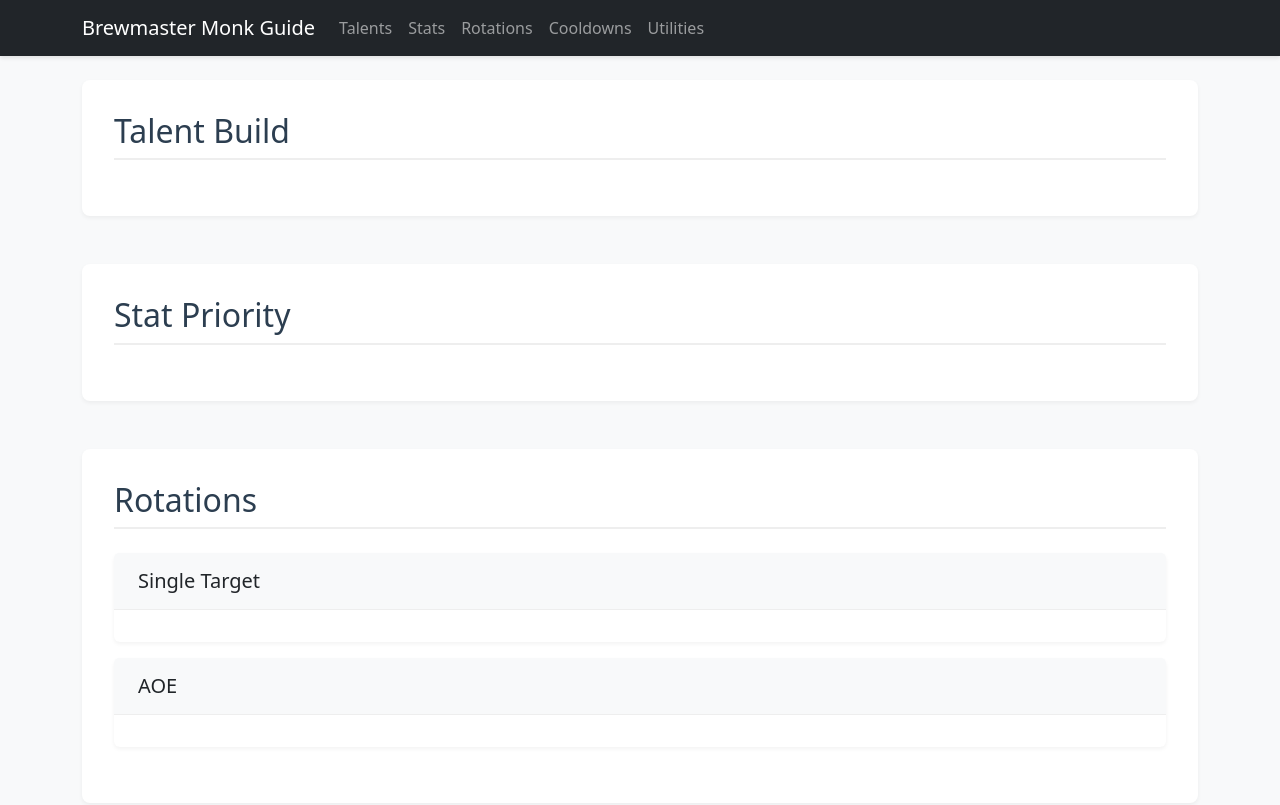
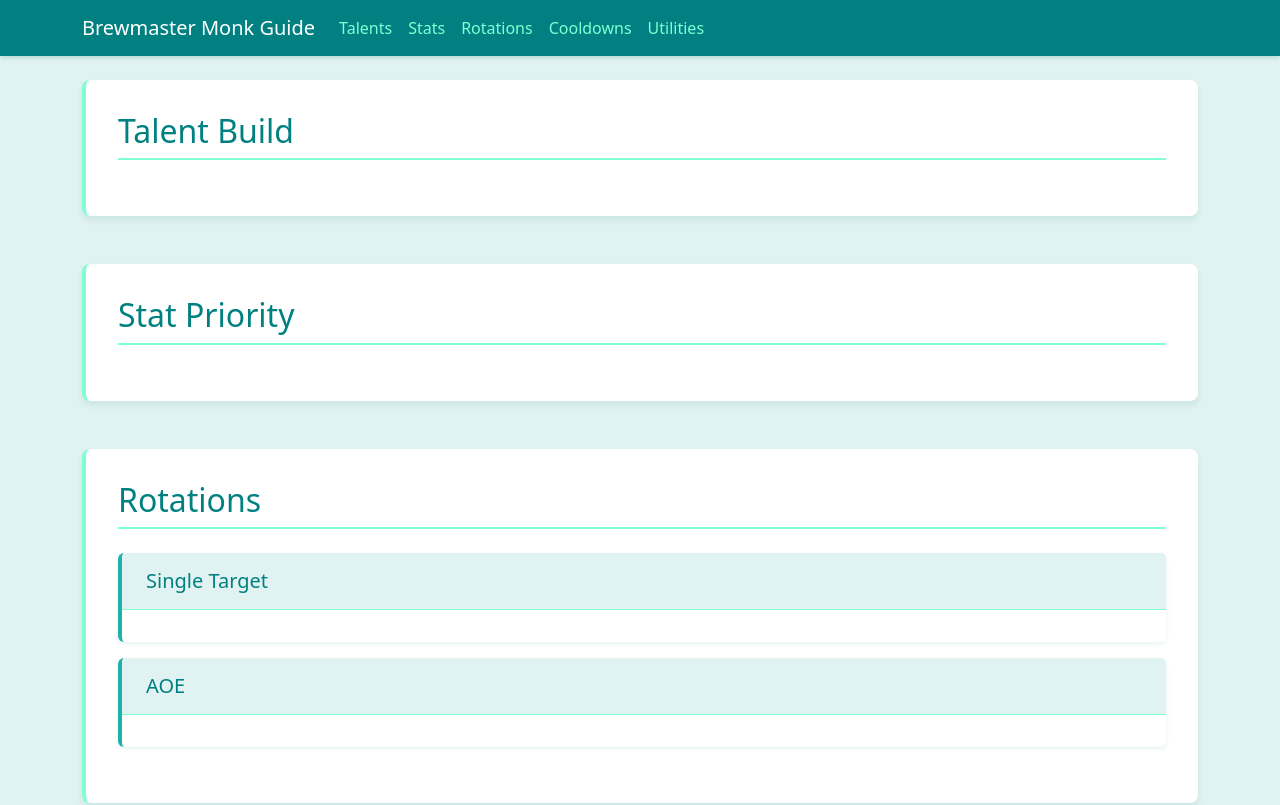
Before and after one commit to Caffeine-Gallery/brewwarfare-monk-mastery-01930cab8280, a website built with Vite: page frontend/index.html in a window 1280 px wide. Shown: the top 805 px of the page. Built offline with nearby package versions, Linux system fonts and the light colour scheme; what @dfinity/agent would draw is missing.

Commit message:
01930cb1-477a-7000-87d8-90400e8e43b0

```diff
--- a/frontend/index.css
+++ b/frontend/index.css
@@ -1,29 +1,47 @@
+:root {
+    --primary-teal: #008080;
+    --light-teal: #E0F2F1;
+    --aquamarine: #7FFFD4;
+    --dark-teal: #004D4D;
+    --medium-teal: #20B2AA;
+}
+
 body {
-    background-color: #f8f9fa;
-    color: #333;
+    background-color: var(--light-teal);
+    color: var(--dark-teal);
 }
 
 .navbar {
-    box-shadow: 0 2px 4px rgba(0,0,0,0.1);
+    background-color: var(--primary-teal);
+    box-shadow: 0 2px 4px rgba(0,128,128,0.2);
+}
+
+.navbar-dark .navbar-nav .nav-link {
+    color: var(--aquamarine);
+}
+
+.navbar-dark .navbar-nav .nav-link:hover {
+    color: white;
 }
 
 section {
     background-color: white;
     border-radius: 8px;
     padding: 2rem;
-    box-shadow: 0 2px 4px rgba(0,0,0,0.05);
+    box-shadow: 0 4px 6px rgba(0,128,128,0.1);
     margin-bottom: 2rem;
+    border-left: 4px solid var(--aquamarine);
 }
 
 h2 {
-    color: #2c3e50;
+    color: var(--primary-teal);
     margin-bottom: 1.5rem;
     padding-bottom: 0.5rem;
-    border-bottom: 2px solid #eee;
+    border-bottom: 2px solid var(--aquamarine);
 }
 
 h4 {
-    color: #2c3e50;
+    color: var(--primary-teal);
     font-weight: 600;
     margin-top: 1.5rem;
     margin-bottom: 1rem;
@@ -40,25 +58,33 @@ h4 {
 
 .content-section li {
     margin-bottom: 0.8rem;
+    color: var(--dark-teal);
 }
 
 .content-section p {
     margin-bottom: 0.8rem;
+    color: var(--dark-teal);
 }
 
 .card {
     border: none;
-    box-shadow: 0 2px 4px rgba(0,0,0,0.05);
+    box-shadow: 0 2px 4px rgba(0,128,128,0.1);
     margin-bottom: 1.5rem;
+    border-left: 4px solid var(--medium-teal);
 }
 
 .card-header {
-    background-color: #f8f9fa;
-    border-bottom: 1px solid #eee;
+    background-color: var(--light-teal);
+    border-bottom: 1px solid var(--aquamarine);
     padding: 1rem 1.5rem;
 }
 
+.card-header h3 {
+    color: var(--primary-teal);
+}
+
 .spinner-border {
+    color: var(--primary-teal);
     width: 3rem;
     height: 3rem;
 }
@@ -76,3 +102,21 @@ h4 {
         font-size: 0.95rem;
     }
 }
+
+/* Hover effects */
+.card:hover {
+    transform: translateY(-2px);
+    transition: transform 0.2s ease;
+    box-shadow: 0 4px 8px rgba(0,128,128,0.2);
+}
+
+section:hover {
+    box-shadow: 0 6px 12px rgba(0,128,128,0.15);
+    transition: box-shadow 0.2s ease;
+}
+
+/* Selection color */
+::selection {
+    background-color: var(--aquamarine);
+    color: var(--dark-teal);
+}
--- a/frontend/index.html
+++ b/frontend/index.html
@@ -8,7 +8,7 @@
     <link rel="stylesheet" href="index.css">
 </head>
 <body>
-    <nav class="navbar navbar-expand-lg navbar-dark bg-dark">
+    <nav class="navbar navbar-expand-lg navbar-dark">
         <div class="container">
             <a class="navbar-brand" href="#">Brewmaster Monk Guide</a>
             <button class="navbar-toggler" type="button" data-bs-toggle="collapse" data-bs-target="#navbarNav">
@@ -38,7 +38,7 @@
 
     <div class="container mt-4">
         <div id="loading" class="text-center d-none">
-            <div class="spinner-border text-primary" role="status">
+            <div class="spinner-border" role="status">
                 <span class="visually-hidden">Loading...</span>
             </div>
         </div>
```
